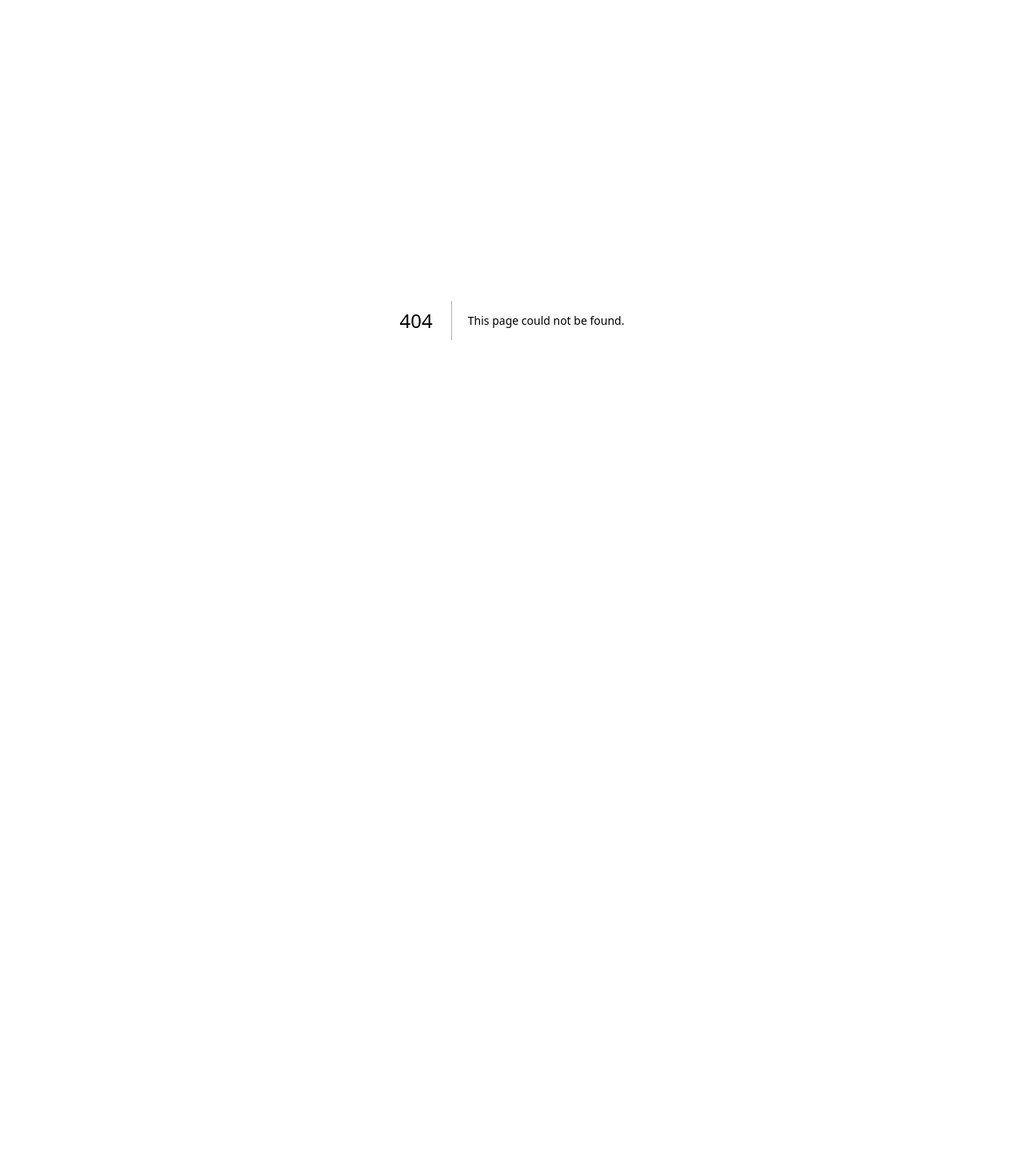
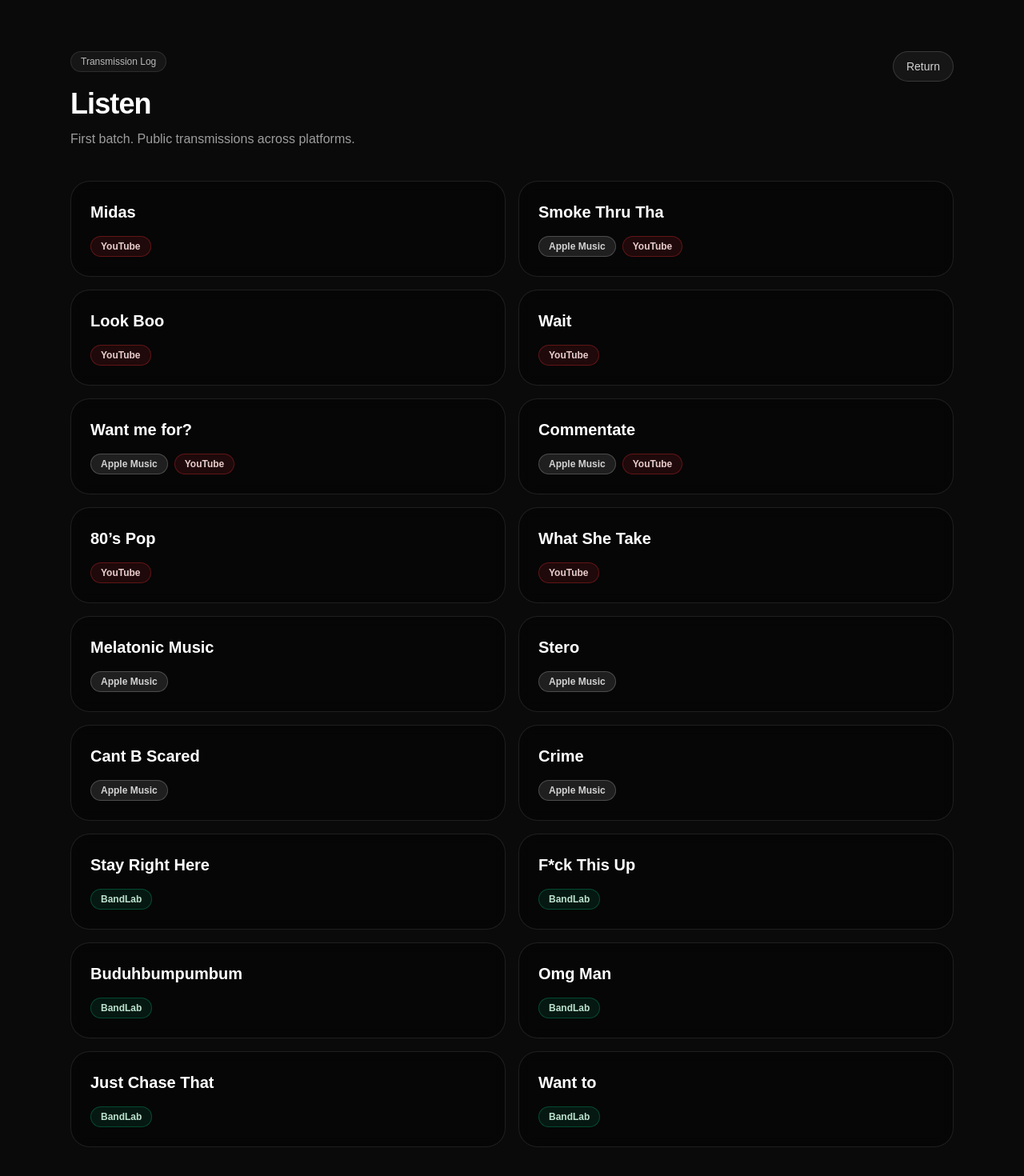
Before and after one commit to hamlowrldent-design/Hamlo.wrld, a Next.js app: page /listen in a window 1280 px wide. Before the commit this address had no page. Shown: the top 1470 px of the page at 80% size. Before the commit the page ends 800 px from the top, so only its background shows below. Built offline with nearby package versions, Linux system fonts and the light colour scheme.

Commit message:
Add listen page + track links

```diff
--- /dev/null
+++ b/app/listen/page.tsx
@@ -0,0 +1,71 @@
+import { LISTEN_TRACKS, type Platform } from "@/lib/content";
+
+function platformPill(platform: Platform) {
+  switch (platform) {
+    case "YouTube":
+      return "border-red-500/30 bg-red-500/10 text-red-100/90";
+    case "Apple Music":
+      return "border-white/20 bg-white/10 text-white/80";
+    case "BandLab":
+      return "border-emerald-500/30 bg-emerald-500/10 text-emerald-100/90";
+  }
+}
+
+export default function ListenPage() {
+  return (
+    <main className="min-h-screen bg-neutral-950 text-white">
+      <div className="pointer-events-none fixed inset-0 -z-10">
+        <div className="absolute inset-0 bg-[radial-gradient(900px_600px_at_20%_10%,rgba(255,255,255,0.08),transparent_60%),radial-gradient(900px_600px_at_80%_35%,rgba(255,255,255,0.05),transparent_65%)] blur-2xl" />
+        <div className="absolute inset-0 bg-gradient-to-b from-black via-black/80 to-neutral-950" />
+      </div>
+
+      <div className="mx-auto max-w-6xl px-6 py-16">
+        <div className="flex items-start justify-between gap-6">
+          <div>
+            <div className="inline-flex items-center gap-2 rounded-full border border-white/10 bg-white/5 px-3 py-1 text-xs text-white/70">
+              Transmission Log
+            </div>
+            <h1 className="mt-5 text-4xl font-semibold tracking-tight">Listen</h1>
+            <p className="mt-3 max-w-2xl text-white/60">
+              First batch. Public transmissions across platforms.
+            </p>
+          </div>
+
+          <a
+            href="/"
+            className="rounded-full border border-white/15 bg-white/5 px-4 py-2 text-sm text-white/80 hover:bg-white/10"
+          >
+            Return
+          </a>
+        </div>
+
+        <div className="mt-10 grid gap-4 md:grid-cols-2">
+          {LISTEN_TRACKS.map((t) => (
+            <div
+              key={t.title}
+              className="rounded-3xl border border-white/10 bg-black/35 p-6 backdrop-blur"
+            >
+              <div className="text-xl font-semibold">{t.title}</div>
+
+              <div className="mt-4 flex flex-wrap gap-2">
+                {t.links.map((l) => (
+                  <a
+                    key={`${t.title}-${l.platform}-${l.url}`}
+                    href={l.url}
+                    target="_blank"
+                    rel="noreferrer"
+                    className={`inline-flex items-center gap-2 rounded-full border px-3 py-1 text-xs font-semibold hover:opacity-90 ${platformPill(
+                      l.platform
+                    )}`}
+                  >
+                    {l.platform}
+                  </a>
+                ))}
+              </div>
+            </div>
+          ))}
+        </div>
+      </div>
+    </main>
+  );
+}
--- a/app/page.tsx
+++ b/app/page.tsx
@@ -336,6 +336,13 @@ export default function DropMerchPage() {
 </a>
 
 <a
+  href="/listen"
+  className="rounded-full border border-white/20 px-6 py-3 text-sm font-semibold text-white/80 hover:bg-white/10"
+>
+  Listen
+</a>
+
+<a
   href="/games"
   className="rounded-full border border-white/20 px-6 py-3 text-sm font-semibold text-white/80 hover:bg-white/10"
 >
--- /dev/null
+++ b/lib/content.ts
@@ -0,0 +1,95 @@
+export type Platform = "YouTube" | "Apple Music" | "BandLab";
+
+export type Link = {
+  platform: Platform;
+  url: string;
+};
+
+export type Track = {
+  title: string;
+  links: Link[];
+};
+
+export const LISTEN_TRACKS: Track[] = [
+  {
+    title: "Midas",
+    links: [{ platform: "YouTube", url: "https://youtu.be/tv4jSVWNtNQ?si=DIlElJHYL5lN5wOh" }],
+  },
+  {
+    title: "Smoke Thru Tha",
+    links: [
+      { platform: "Apple Music", url: "https://music.apple.com/us/song/smoke-thru-tha/1768314385" },
+      { platform: "YouTube", url: "https://youtu.be/95P0ZhARJOo?si=LkSW7MNhphCLH8WU" },
+    ],
+  },
+  {
+    title: "Look Boo",
+    links: [{ platform: "YouTube", url: "https://youtu.be/0i_e94q3C8I?si=-bKWnitfS3dUzs0L" }],
+  },
+  {
+    title: "Wait",
+    links: [{ platform: "YouTube", url: "https://youtu.be/3nCHdxnAtu4?si=tsfJn132cCIq057O" }],
+  },
+  {
+    title: "Want me for?",
+    links: [
+      { platform: "Apple Music", url: "https://music.apple.com/us/song/want-me-for/1768314388" },
+      { platform: "YouTube", url: "https://youtu.be/awc4bXB5doc?si=bYq-0LQDdNg8zm6v" },
+    ],
+  },
+  {
+    title: "Commentate",
+    links: [
+      { platform: "Apple Music", url: "https://music.apple.com/us/song/commentate/1797340527" },
+      { platform: "YouTube", url: "https://youtu.be/kAf_cMGAja8?si=AJXv_uGLGCd7OX9x" },
+    ],
+  },
+  {
+    title: "80’s Pop",
+    links: [{ platform: "YouTube", url: "https://youtu.be/DDCe4wmvrYw?si=h2wSZLJsbzdUw46X" }],
+  },
+  {
+    title: "What She Take",
+    links: [{ platform: "YouTube", url: "https://youtu.be/ay6pAGknRvM?si=r3M4tvuIFohH80ms" }],
+  },
+  {
+    title: "Melatonic Music",
+    links: [{ platform: "Apple Music", url: "https://music.apple.com/us/song/melatonic-music/1792128533" }],
+  },
+  {
+    title: "Stero",
+    links: [{ platform: "Apple Music", url: "https://music.apple.com/us/song/stero/1797444229" }],
+  },
+  {
+    title: "Cant B Scared",
+    links: [{ platform: "Apple Music", url: "https://music.apple.com/us/song/cant-b-scared/1797371665" }],
+  },
+  {
+    title: "Crime",
+    links: [{ platform: "Apple Music", url: "https://music.apple.com/us/song/crime/1797444231" }],
+  },
+  {
+    title: "Stay Right Here",
+    links: [{ platform: "BandLab", url: "https://www.bandlab.com/track/074a45fe-0655-4822-88d1-3f93838618cd?revId=37555ef9-1e3e-4be4-8a1f-36bf334f74b3" }],
+  },
+  {
+    title: "F*ck This Up",
+    links: [{ platform: "BandLab", url: "https://www.bandlab.com/track/f45f9661-75f9-f011-832e-6045bd324b5d?revId=f35f9661-75f9-f011-832e-6045bd324b5d" }],
+  },
+  {
+    title: "Buduhbumpumbum",
+    links: [{ platform: "BandLab", url: "https://www.bandlab.com/track/651e30e5-3342-40e8-9ea4-26465d110ae2?revId=29f38222-edc1-425f-8afc-bbdf9555e351" }],
+  },
+  {
+    title: "Omg Man",
+    links: [{ platform: "BandLab", url: "https://www.bandlab.com/revisions/f4686d4f-12cd-f011-8196-000d3a96100f?sharedKey=cHhio_hKrE6ZEVdgPWK1Sw" }],
+  },
+  {
+    title: "Just Chase That",
+    links: [{ platform: "BandLab", url: "https://www.bandlab.com/track/3c100d20-e3cc-f011-8196-000d3a96100f?revId=3a100d20-e3cc-f011-8196-000d3a96100f" }],
+  },
+  {
+    title: "Want to",
+    links: [{ platform: "BandLab", url: "https://www.bandlab.com/revisions/1926d74a-d3b7-f011-8196-0022484a3197?sharedKey=q5pxPUIOMkOEn90ynkMW-g" }],
+  },
+];
```
